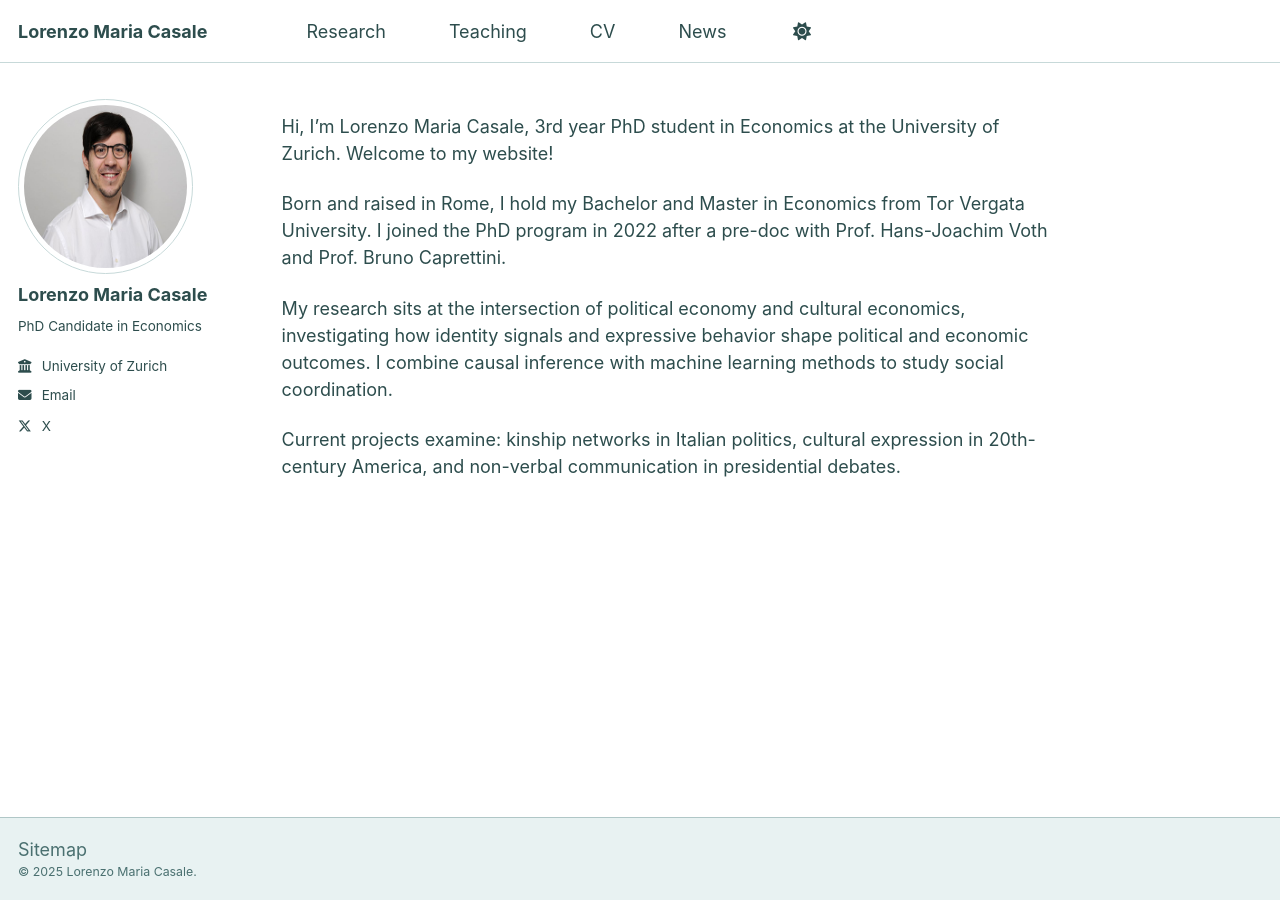
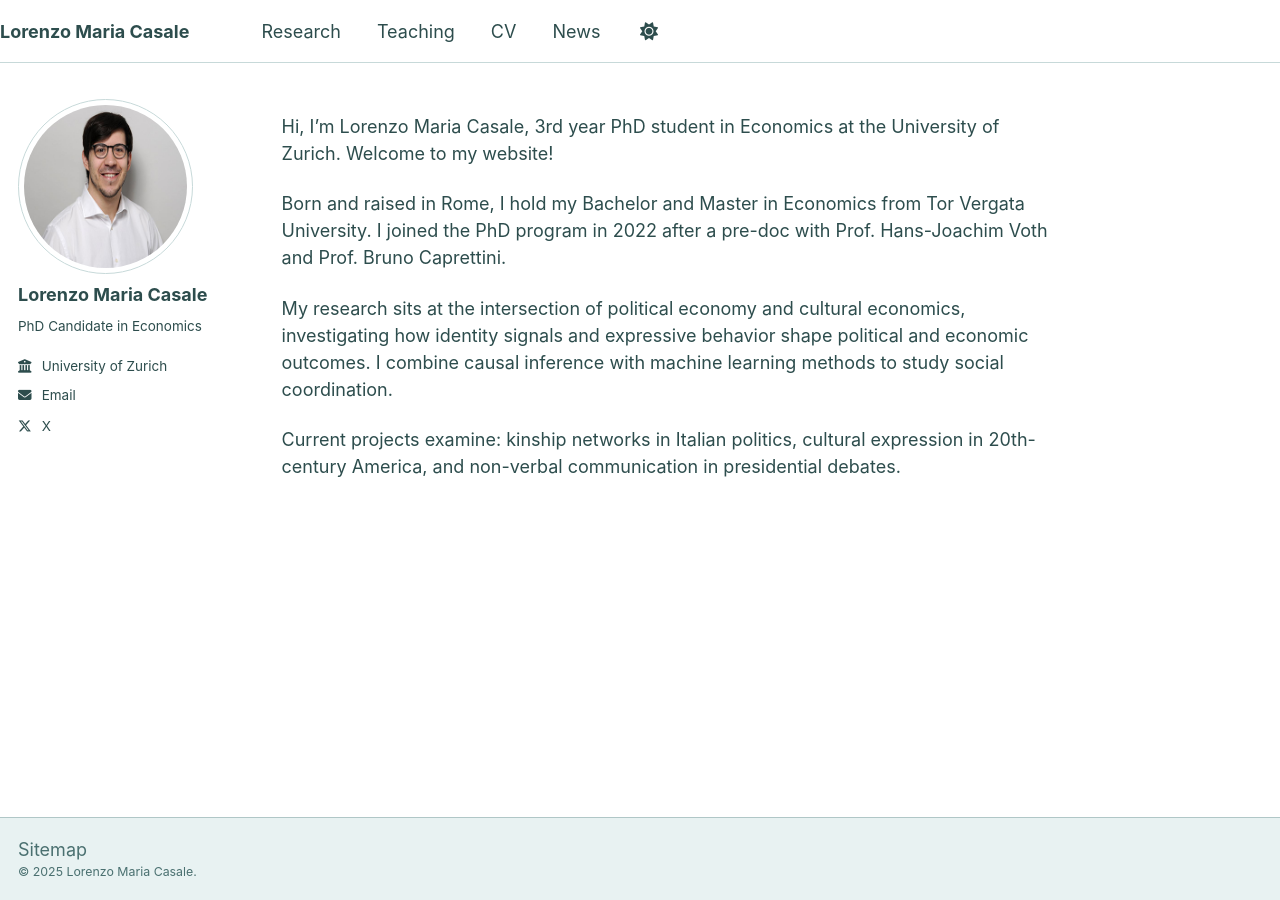
Before and after one commit to lorenzomariacasale/lorenzomariacasale.github.io, a Jekyll site: the page built from _pages/about.md, in a window 1280 px wide. Built offline with Jekyll 4.4.1, drawn with Linux system fonts in a browser that asks for light colours.

Commit message:
Second Trial Moving Research

```diff
--- a/assets/css/main.scss
+++ b/assets/css/main.scss
@@ -42,28 +42,26 @@
     "vendor/magnific-popup/magnific-popup"
 ;
 
-// Fix navigation alignment
+// Precise navigation alignment fix
+.masthead {
   .greedy-nav {
     display: flex !important;
-  justify-content: space-between !important;
     align-items: center !important;
+    width: 100% !important;
   }
 
   .greedy-nav .visible-links {
-  display: flex !important;
-  align-items: center !important;
+    margin-left: -1rem !important; // Move Research slightly left
   }
 
   .greedy-nav .dark-toggle {
-  margin-left: auto !important;
-  order: 999 !important;
+    position: absolute !important;
+    right: 0 !important; // All the way right
+    margin-left: 0 !important;
+  }
 }
 
-// Align Research link with homepage text
-.greedy-nav .visible-links li {
-  margin-right: 1.5rem;
+// Ensure the dark toggle doesn't affect other layout
+.greedy-nav .visible-links {
+  margin-right: 3rem !important; // Give space for the dark toggle
 }
-
-.greedy-nav .visible-links li:last-child {
-  margin-right: 0;
-}
```
Lines whose indentation alone changed are shown as unchanged.
